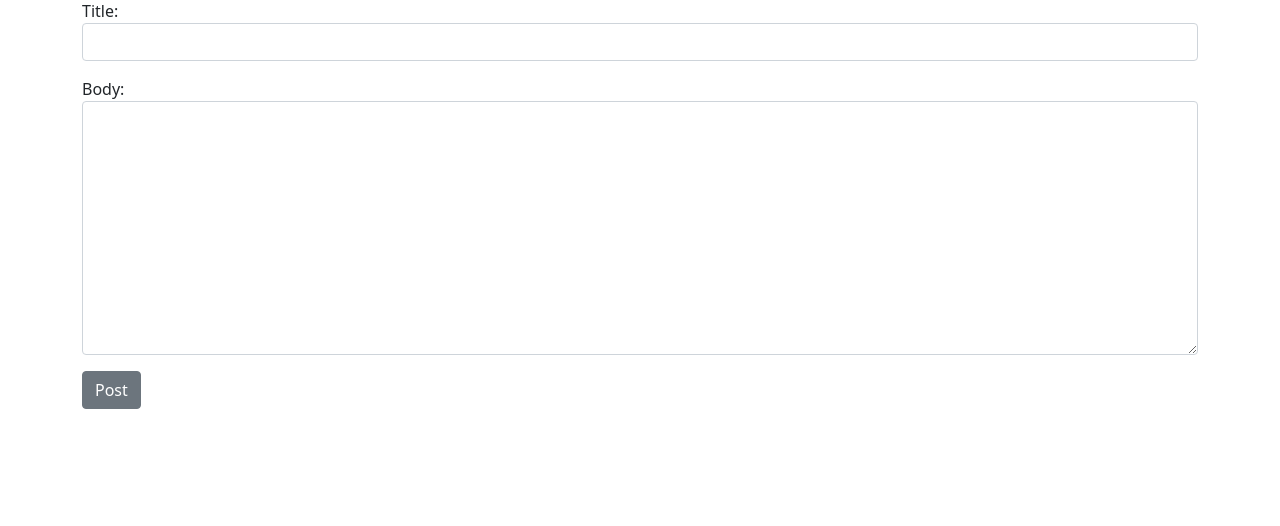
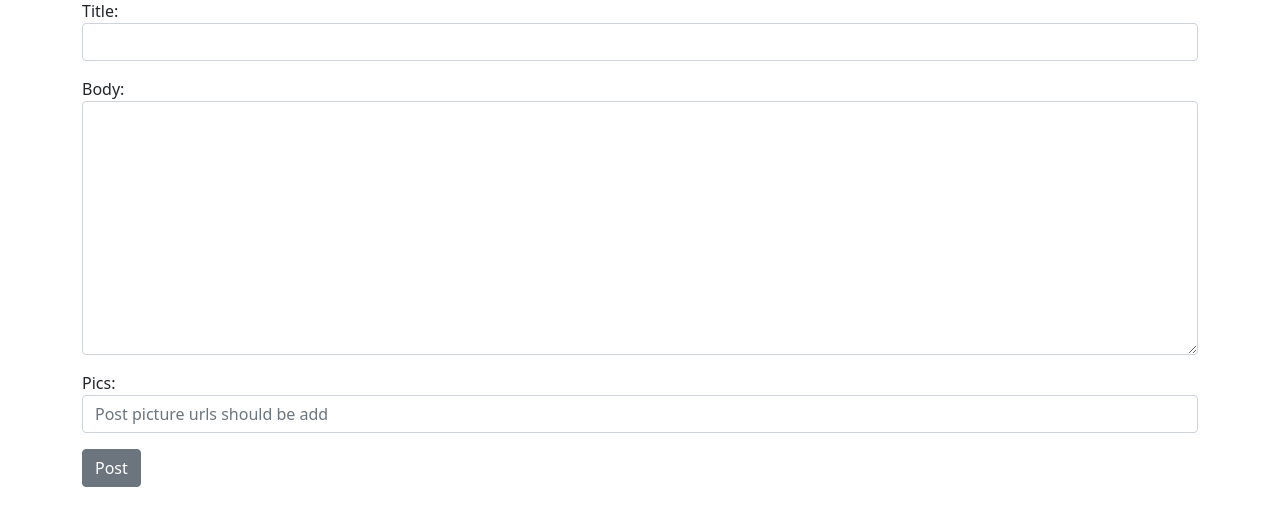
Before and after one commit to SalihTpc/blog-Project, a Django app: page /add_post/ in a window 1280 px wide. Shown: the part 171-697 px from the top of the page. Run offline with Django 4.2, Linux system fonts and the light colour scheme; the visitor is signed in with stand-in values (Sample User, id 1).

Commit message:
blog pics feature added

```diff
--- a/mev/forms.py
+++ b/mev/forms.py
@@ -4,21 +4,23 @@ from .models import Post
 class PostForm(forms.ModelForm):
     class Meta:
         model = Post
-        fields = ("title","author","body")
+        fields = ("title","author","body", "pics")
         widgets = {
             # "title": forms.TextInput(attrs={"class":"form-control", "placeholder":"This is Title PlaceHolder"}),
             "title": forms.TextInput(attrs={"class":"form-control"}),
             "author": forms.TextInput(attrs={"class":"form-control", "value":"", "id":"user", "type":"hidden"}),
             # "author": forms.Select(attrs={"class":"form-control", value: user.id}),
-            "body": forms.Textarea(attrs={"class":"form-control"})
+            "body": forms.Textarea(attrs={"class":"form-control"}),
+            "pics": forms.TextInput(attrs={"class":"form-control", "placeholder":"Post picture urls should be add"}),
         }
 
 class UpdateForm(forms.ModelForm):
     class Meta:
         model = Post
-        fields = ("title", "body")
+        fields = ("title", "body", "pics")
         widgets = {
             "title": forms.TextInput(attrs={"class":"form-control"}),
             # "author": forms.Select(attrs={"class":"form-control"}),
-            "body": forms.Textarea(attrs={"class":"form-control"})
+            "body": forms.Textarea(attrs={"class":"form-control"}),
+            "pics": forms.TextInput(attrs={"class":"form-control" , "placeholder":"Post picture urls should be add"}),
         }
--- a/mev/models.py
+++ b/mev/models.py
@@ -8,6 +8,8 @@ class Post(models.Model):
     author = models.ForeignKey(User, on_delete=models.CASCADE)
     body = models.TextField()
     post_date = models.DateField(auto_now_add=True)
+    # pics = models.ImageField(upload_to='pics', blank=True)
+    pics = models.CharField(max_length=255)
 
 
     def __str__(self):
--- a/mev/templates/details.html
+++ b/mev/templates/details.html
@@ -3,6 +3,12 @@
 {% block content %}
 <section style="margin-top:100px;">
   <div class="jumbotron">
+    <img
+        src="{{post.pics}}"
+        class="card-img-top"
+        alt="{{post.title}}"
+        height="286px"
+      />
   <h1 class="display-3">{{ post.title }}</h1>
   <p class="lead">By: {{ post.author }} - Time: {{ post.post_date }}</p>
   <hr class="my-4">
--- a/mev/templates/home.html
+++ b/mev/templates/home.html
@@ -2,7 +2,7 @@
 
 <section class="bg-light pt-5 pb-5 shadow-sm">
   <div class="container mt-5">
-    <div class="row ">
+    <div class="row">
       <div class="col-12 ">
         <h3 class="text-uppercase text-center border-bottom mb-4">
           Blog Posts
@@ -14,9 +14,10 @@
   <div class="col-lg-4 mb-3 d-flex align-items-stretch">
     <div class="card" >
       <img
-        src="https://www-league.nhlstatic.com/images/logos/teams-current-primary-light/5.svg"
+        src="{{post.pics}}"
         class="card-img-top"
         alt="{{post.title}}"
+        height="286px"
       />
       <div class="card-body d-flex flex-column">
         <h5 class="card-title">{{post.title}}</h5>
--- a/mev/urls.py
+++ b/mev/urls.py
@@ -1,5 +1,7 @@
 from django.urls import path
 from .views import HomeView, DetailView, AddPostView, UpdatePostView, DeletePostView
+from django.conf import settings
+from django.conf.urls.static import static
 
 urlpatterns = [
     # path("", views.home, name="home")
@@ -9,3 +11,4 @@ urlpatterns = [
     path("edit/<int:pk>", UpdatePostView.as_view(), name="update"),
     path("delete/<int:pk>", DeletePostView.as_view(), name="delete")
 ]
+# + static(settings.Media_URL, document_root=settings.MEDIA_ROOT)
```
Also changed, not shown: main/settings.py (+5 -2 lines), mev/migrations/0003_post_pics.py (added), mev/migrations/0004_alter_post_pics.py (added).
